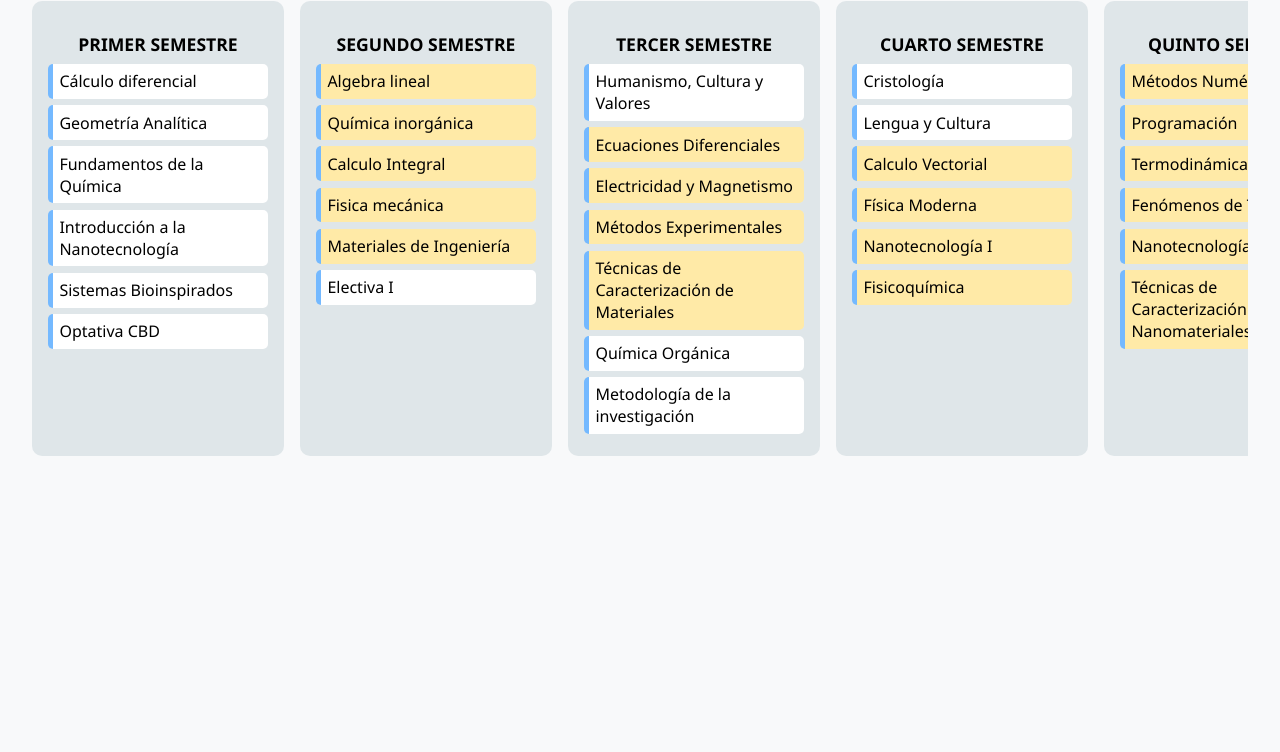
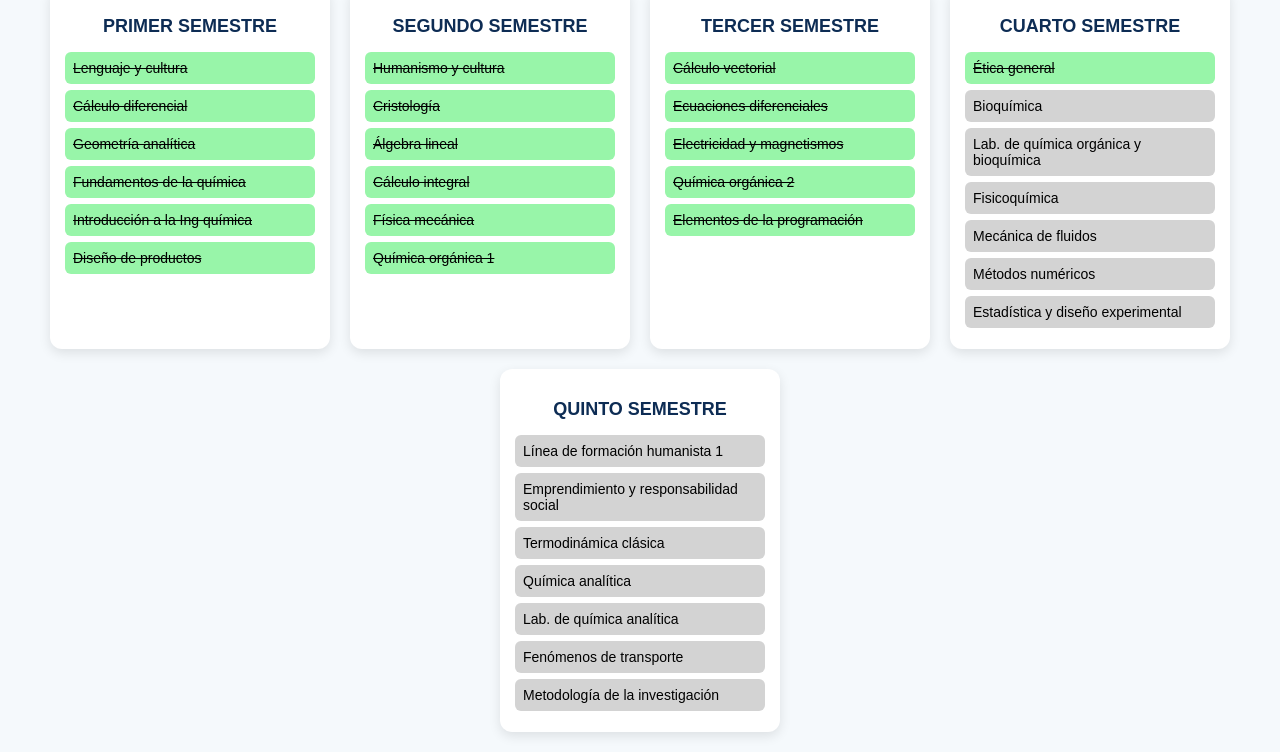
Before and after one commit to miguel36z/Malla-Ing-Nanoectolog-a, a plain HTML site: page index.html in a window 1280 px wide. Shown: the part 111-863 px from the top of the page. Before the commit the page ends 800 px from the top, so only its background shows below. Drawn offline with Linux system fonts and the light colour scheme.

Commit message:
Update index1.html

```diff
--- a/index.html
+++ b/index.html
@@ -1,217 +1,167 @@
 <!DOCTYPE html>
 <html lang="es">
 <head>
-  <meta charset="UTF-8" />
-  <meta name="viewport" content="width=device-width, initial-scale=1.0" />
-  <title>Malla Curricular Ingeniería en Nanotecnología</title>
+  <meta charset="UTF-8">
+  <meta name="viewport" content="width=device-width, initial-scale=1.0">
+  <title>Malla Curricular - Ingeniería Química</title>
   <style>
     body {
-      font-family: 'Segoe UI', sans-serif;
-      background: #f8f9fa;
+      font-family: Arial, sans-serif;
+      background-color: #f5f9fc;
       margin: 0;
-      padding: 2rem;
+      padding: 0;
     }
+
     h1 {
       text-align: center;
-      margin-bottom: 1rem;
-      color: #2d3436;
+      margin: 20px 0;
+      color: #0d2c54;
     }
-    .grid {
-      display: grid;
-      grid-template-columns: repeat(10, 1fr);
-      gap: 1rem;
-      overflow-x: auto;
+
+    .container {
+      display: flex;
+      flex-wrap: wrap;
+      justify-content: center;
+      gap: 20px;
+      padding: 20px;
     }
+
     .semester {
-      background: #dfe6e9;
-      border-radius: 10px;
-      padding: 1rem;
-      min-width: 220px;
+      background: white;
+      border-radius: 12px;
+      box-shadow: 0px 4px 12px rgba(0, 0, 0, 0.1);
+      padding: 15px;
+      width: 250px;
     }
+
     .semester h2 {
-      font-size: 1.1rem;
       text-align: center;
-      margin-bottom: 0.5rem;
+      font-size: 18px;
+      color: #0d2c54;
+      margin-bottom: 15px;
     }
-    .subject {
-      background: #ffffff;
-      border-left: 5px solid #74b9ff;
-      margin: 0.4rem 0;
-      padding: 0.4rem;
-      border-radius: 5px;
+
+    .course {
+      background: #d3d3d3;
+      padding: 8px;
+      margin: 6px 0;
+      border-radius: 6px;
+      font-size: 14px;
+      position: relative;
       cursor: pointer;
-      position: relative; /* Necesario para tooltip */
-      transition: background 0.2s ease;
     }
-    .subject:hover {
-      background: #f1f2f6;
-    }
-    .subject.completed {
-      background-color: #55efc4;
+
+    /* Cursos desbloqueados */
+    .course.unlocked {
+      background: #98f5a9;
       text-decoration: line-through;
     }
-    .subject.locked {
-      background-color: #ffeaa7;
-      cursor: not-allowed;
-    }
-    .subject .tooltip {
+
+    /* Tooltip */
+    .tooltip {
       visibility: hidden;
-      background-color: #2d3436;
+      background-color: #333;
       color: #fff;
       text-align: center;
+      border-radius: 6px;
       padding: 5px;
-      border-radius: 6px;
       position: absolute;
-      z-index: 10; /* Ahora aparece siempre encima */
+      z-index: 9999; /* 🔥 Para que quede siempre arriba */
       bottom: 110%;
       left: 50%;
       transform: translateX(-50%);
       opacity: 0;
       transition: opacity 0.3s;
-      white-space: normal;
-      width: 200px;
+      white-space: nowrap;
     }
-    .subject.locked:hover .tooltip {
+
+    .course:hover .tooltip {
       visibility: visible;
       opacity: 1;
     }
   </style>
 </head>
 <body>
-  <h1>Malla Curricular - Ingeniería en Nanotecnología</h1>
-  <div class="grid" id="malla"></div>
 
-  <script>
-    const mallaData = {
-      "PRIMER SEMESTRE": [
-        "Cálculo diferencial",
-        "Geometría Analítica",
-        "Fundamentos de la Química",
-        "Introducción a la Nanotecnología",
-        "Sistemas Bioinspirados",
-        "Optativa CBD"
-      ],
-      "SEGUNDO SEMESTRE": [
-        { name: "Algebra lineal", reqs: ["Geometría Analítica"] },
-        { name: "Química inorgánica", reqs: ["Fundamentos de la Química"] },
-        { name: "Calculo Integral", reqs: ["Cálculo diferencial"] },
-        { name: "Fisica mecánica", reqs: ["Cálculo diferencial", "Geometría Analítica"] },
-        { name: "Materiales de Ingeniería", reqs: ["Fundamentos de la Química"] },
-        "Electiva I"
-      ],
-      "TERCER SEMESTRE": [
-        "Humanismo, Cultura y Valores",
-        { name: "Ecuaciones Diferenciales", reqs: ["Calculo Integral"] },
-        { name: "Electricidad y Magnetismo", reqs: ["Fisica mecánica"] },
-        { name: "Métodos Experimentales", reqs: ["Fisica mecánica"] },
-        { name: "Técnicas de Caracterización de Materiales", reqs: ["Materiales de Ingeniería"] },
-        "Química Orgánica",
-        "Metodología de la investigación"
-      ],
-      "CUARTO SEMESTRE": [
-        "Cristología",
-        "Lengua y Cultura",
-        { name: "Calculo Vectorial", reqs: ["Calculo Integral"] },
-        { name: "Física Moderna", reqs: ["Electricidad y Magnetismo", "Ecuaciones Diferenciales"] },
-        { name: "Nanotecnología I", reqs: ["Materiales de Ingeniería"] },
-        { name: "Fisicoquímica", reqs: ["Fundamentos de la Química", "Calculo Integral"] }
-      ],
-      "QUINTO SEMESTRE": [
-        { name: "Métodos Numéricos", reqs: ["Ecuaciones Diferenciales"] },
-        { name: "Programación", reqs: ["Calculo Vectorial", "Ecuaciones Diferenciales"] },
-        { name: "Termodinámica", reqs: ["Fisicoquímica", "Ecuaciones Diferenciales"] },
-        { name: "Fenómenos de Transporte", reqs: ["Ecuaciones Diferenciales", "Calculo Vectorial"] },
-        { name: "Nanotecnología II", reqs: ["Nanotecnología I", "Técnicas de Caracterización de Materiales"] },
-        { name: "Técnicas de Caracterización de Nanomateriales", reqs: ["Técnicas de Caracterización de Materiales"] }
-      ],
-      "SEXTO SEMESTRE": [
-        "Estadística y Diseño de Experimentos",
-        { name: "Nanociencia", reqs: ["Física Moderna"] },
-        { name: "Reología y Nano fluidos", reqs: ["Fenómenos de Transporte"] },
-        { name: "Nanotecnología III", reqs: ["Nanotecnología II"] },
-        { name: "Coloides y Química de Superficies", reqs: ["Termodinámica"] },
-        "Electiva II"
-      ],
-      "SÉPTIMO SEMESTRE": [
-        "Línea de Formación I",
-        "Emprendimiento y Responsabilidad Social",
-        "Economía",
-        { name: "Núcleo de Integración I", reqs: ["Nanotecnología II", "Técnicas de Caracterización de Nanomateriales", "Nanociencia"] },
-        { name: "Bionanotecnología", reqs: ["Sistemas Bioinspirados", "Nanotecnología I", "Química Orgánica"] },
-        "Basic Writing Skills"
-      ],
-      "OCTAVO SEMESTRE": [
-        "Línea de Formación II",
-        "Ética General",
-        { name: "Economía Internacional", reqs: ["Economía"] },
-        { name: "Núcleo de Integración II", reqs: ["Núcleo de Integración I"] },
-        "Gestión de proyectos",
-        "Optativa CI 2"
-      ],
-      "NOVENO SEMESTRE": [
-        "Línea de Formación III",
-        { name: "Ética Profesional", reqs: ["Ética General"] },
-        { name: "Gestión e Innovación en Nanotecnología", reqs: ["Economía Internacional", "Nanotecnología III"] },
-        { name: "Núcleo de Integración III", reqs: ["Núcleo de Integración II"] },
-        { name: "Contexto profesional", reqs: ["Núcleo de Integración II"] },
-        "Optativa CI 3"
-      ],
-      "DÉCIMO SEMESTRE": [
-        { name: "Práctica Profesional", reqs: ["Cálculo diferencial","Geometría Analítica","Fundamentos de la Química","Introducción a la Nanotecnología","Sistemas Bioinspirados","Optativa CBD","Algebra lineal","Química inorgánica","Calculo Integral","Fisica mecánica","Materiales de Ingeniería","Electiva I","Humanismo, Cultura y Valores","Ecuaciones Diferenciales","Electricidad y Magnetismo","Métodos Experimentales","Técnicas de Caracterización de Materiales","Química Orgánica","Metodología de la investigación","Cristología","Lengua y Cultura","Calculo Vectorial","Física Moderna","Nanotecnología I","Fisicoquímica","Métodos Numéricos","Programación","Termodinámica","Fenómenos de Transporte","Nanotecnología II","Técnicas de Caracterización de Nanomateriales","Estadística y Diseño de Experimentos","Nanociencia","Reología y Nano fluidos","Nanotecnología III","Coloides y Química de Superficies","Electiva II","Línea de Formación I","Emprendimiento y Responsabilidad Social","Economía","Núcleo de Integración I","Bionanotecnología","Basic Writing Skills","Línea de Formación II","Ética General","Economía Internacional","Núcleo de Integración II","Gestión de proyectos","Optativa CI 2","Línea de Formación III","Ética Profesional","Gestión e Innovación en Nanotecnología","Núcleo de Integración III","Contexto profesional","Optativa CI 3"] }
-      ]
-    };
+  <h1>Malla Curricular - Ingeniería Química</h1>
+  <div class="container">
 
-    const estado = JSON.parse(localStorage.getItem('estadoMallaNano')) || {};
+    <!-- Primer semestre -->
+    <div class="semester">
+      <h2>PRIMER SEMESTRE</h2>
+      <div class="course unlocked">Lenguaje y cultura</div>
+      <div class="course unlocked">Cálculo diferencial</div>
+      <div class="course unlocked">Geometría analítica</div>
+      <div class="course unlocked">Fundamentos de la química</div>
+      <div class="course unlocked">Introducción a la Ing química</div>
+      <div class="course unlocked">Diseño de productos</div>
+    </div>
 
-    function renderMalla() {
-      const contenedor = document.getElementById('malla');
-      contenedor.innerHTML = '';
+    <!-- Segundo semestre -->
+    <div class="semester">
+      <h2>SEGUNDO SEMESTRE</h2>
+      <div class="course unlocked">Humanismo y cultura</div>
+      <div class="course unlocked">Cristología</div>
+      <div class="course unlocked">Álgebra lineal</div>
+      <div class="course unlocked">Cálculo integral</div>
+      <div class="course unlocked">Física mecánica</div>
+      <div class="course unlocked">Química orgánica 1</div>
+    </div>
 
-      Object.entries(mallaData).forEach(([semestre, materias]) => {
-        const col = document.createElement('div');
-        col.className = 'semester';
+    <!-- Tercer semestre -->
+    <div class="semester">
+      <h2>TERCER SEMESTRE</h2>
+      <div class="course unlocked">Cálculo vectorial</div>
+      <div class="course unlocked">Ecuaciones diferenciales</div>
+      <div class="course unlocked">Electricidad y magnetismos</div>
+      <div class="course unlocked">Química orgánica 2</div>
+      <div class="course unlocked">Elementos de la programación</div>
+    </div>
 
-        const titulo = document.createElement('h2');
-        titulo.textContent = semestre;
-        col.appendChild(titulo);
+    <!-- Cuarto semestre -->
+    <div class="semester">
+      <h2>CUARTO SEMESTRE</h2>
+      <div class="course unlocked">Ética general</div>
+      <div class="course">Bioquímica
+        <div class="tooltip">Requiere: Química orgánica 2</div>
+      </div>
+      <div class="course">Lab. de química orgánica y bioquímica
+        <div class="tooltip">Requiere: Química orgánica 2</div>
+      </div>
+      <div class="course">Fisicoquímica
+        <div class="tooltip">Requiere: Química orgánica 2</div>
+      </div>
+      <div class="course">Mecánica de fluidos
+        <div class="tooltip">Requiere: Física mecánica</div>
+      </div>
+      <div class="course">Métodos numéricos
+        <div class="tooltip">Requiere: Ecuaciones diferenciales</div>
+      </div>
+      <div class="course">Estadística y diseño experimental
+        <div class="tooltip">Requiere: Cálculo integral</div>
+      </div>
+    </div>
 
-        materias.forEach(materia => {
-          const name = typeof materia === 'string' ? materia : materia.name;
-          const reqs = materia.reqs || [];
+    <!-- Quinto semestre -->
+    <div class="semester">
+      <h2>QUINTO SEMESTRE</h2>
+      <div class="course">Línea de formación humanista 1</div>
+      <div class="course">Emprendimiento y responsabilidad social</div>
+      <div class="course">Termodinámica clásica
+        <div class="tooltip">Requiere: Fisicoquímica</div>
+      </div>
+      <div class="course">Química analítica
+        <div class="tooltip">Requiere: Fundamentos de la química</div>
+      </div>
+      <div class="course">Lab. de química analítica
+        <div class="tooltip">Requiere: Química analítica</div>
+      </div>
+      <div class="course">Fenómenos de transporte
+        <div class="tooltip">Requiere: Mecánica de fluidos</div>
+      </div>
+      <div class="course">Metodología de la investigación</div>
+    </div>
 
-          const div = document.createElement('div');
-          div.className = 'subject';
-          div.textContent = name;
-
-          const completada = estado[name];
-          const requisitosCumplidos = reqs.every(r => estado[r]);
-
-          if (completada) div.classList.add('completed');
-          else if (!requisitosCumplidos && reqs.length) {
-            div.classList.add('locked');
-
-            const tooltip = document.createElement('span');
-            tooltip.className = 'tooltip';
-            tooltip.textContent = 'Requiere: ' + reqs.filter(r => !estado[r]).join(', ');
-            div.appendChild(tooltip);
-          }
-
-          div.addEventListener('click', () => {
-            if (!div.classList.contains('locked')) {
-              estado[name] = !estado[name];
-              localStorage.setItem('estadoMallaNano', JSON.stringify(estado));
-              renderMalla();
-            }
-          });
-
-          col.appendChild(div);
-        });
-
-        contenedor.appendChild(col);
-      });
-    }
-
-    renderMalla();
-  </script>
+  </div>
 </body>
 </html>
```
